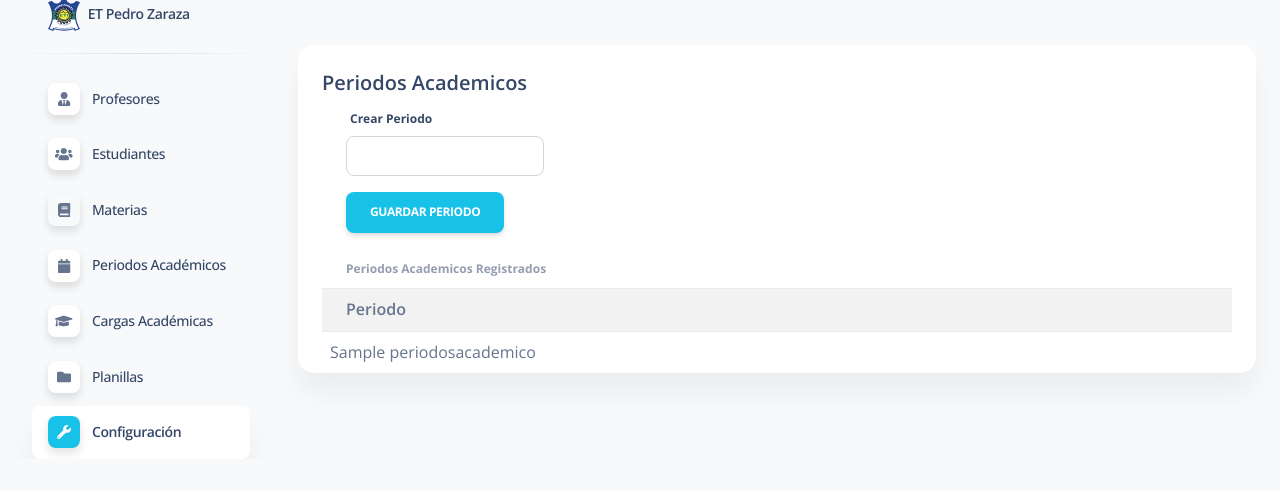
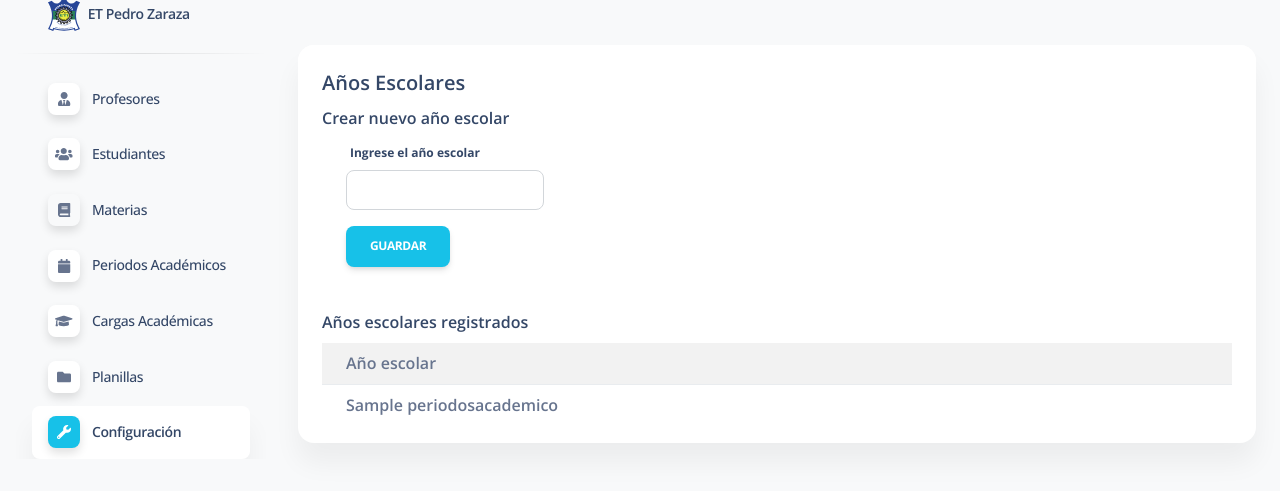
Before and after one commit to georgbztt/ETPZ, a Django app: page /configuracion/periodos-academicos in a window 1280 px wide. Shown: the part 41-532 px from the top of the page. Run offline with Django 3.2, Linux system fonts and the light colour scheme; a user stored in the database is signed in; tables that the repository leaves empty hold one stand-in row (values such as "Sample post"); some libraries are stand-ins or nearby versions.

Commit message:
Mejora los estilos de las etiquetas en anios escolares, anios y menciones

```diff
--- a/apps/home/forms.py
+++ b/apps/home/forms.py
@@ -28,5 +28,5 @@ class AniosForm(forms.Form):
     nombre = forms.CharField(label="Nombre", max_length=255, required=True, widget=forms.TextInput(attrs={'class': 'form-control'}))
 
 class MencionesForm(forms.Form):
-    nombre = forms.CharField(label="Nombre mención", max_length=255, required=True, widget=forms.TextInput(attrs={'class': 'form-control'}))
-    nombre_abrev = forms.CharField(label="Nombre mención abreviado", max_length=5, required=True, widget=forms.TextInput(attrs={'class': 'form-control'}))
+    nombre = forms.CharField(label="Ingrese el nombre mención", max_length=255, required=True, widget=forms.TextInput(attrs={'class': 'form-control'}))
+    nombre_abrev = forms.CharField(label="Ingrese la abreviatura de la mención", max_length=5, required=True, widget=forms.TextInput(attrs={'class': 'form-control'}))
--- a/apps/home/views.py
+++ b/apps/home/views.py
@@ -737,7 +737,7 @@ def crearPeriodoAcademico(request):
     context = {
         'form':form,
         'segment':'configuracion',
-        'title':'Periodos Academicos',
+        'title':'Años Escolares',
         'table':content,
         'data_table':data_table
     }
--- a/apps/templates/home/configuracion/index.html
+++ b/apps/templates/home/configuracion/index.html
@@ -10,7 +10,7 @@
   <div class="width-min">
     <h6>Crear:</h6>
     <div class="d-flex gap-3">
-      <a class="btn btn-primary" href="{% url 'crear_periodo' %}" role="button">Periodos Académicos</a>
+      <a class="btn btn-primary" href="{% url 'crear_periodo' %}" role="button">Años Escolares</a>
       <a class="btn btn-primary" href="{% url 'crear_anios' %}" role="button">Años</a>
       <a class="btn btn-primary" href="{% url 'crear_menciones' %}" role="button">Menciones</a>
       <a class="btn btn-primary" href="{% url 'secciones' %}" role="button">Secciones</a>
--- a/apps/templates/home/configuracion/periodos-academicos.html
+++ b/apps/templates/home/configuracion/periodos-academicos.html
@@ -5,12 +5,15 @@
 {% endblock stylesheets %}
 
 <div class="container-fluid">
+
+    <h6>Crear nuevo año escolar</h6>
+
     <form method="post">
         {% csrf_token %}
         <div class="container">
             <div class="row">
                 <div class="col-3 {% if form.nombre.errors %}form-error{% endif %}">
-                    <label for="{{ form.nombre.id_for_label }}">Crear Periodo</label> <br>
+                    <label for="{{ form.nombre.id_for_label }}">Ingrese el año escolar</label> <br>
                     {{ form.nombre }}
                 </div>
             </div>
@@ -18,29 +21,25 @@
             <div class="w-100"></div>
 
             <div class="col pt-3">
-                <button class="btn btn-primary" type="submit">Guardar Periodo</button>
+                <button class="btn btn-primary" type="submit">Guardar</button>
             </div>
         </div>
     </form>
 
-    <div>
-        <table class="table table-striped mb-0 ">
-            <thead>
-                <tr>
-                    <th class="text-xs font-weight-bolder opacity-7">Periodos Academicos Registrados</th>
-                </tr>
-            </thead>
+    <br/>
+
+    <h6>Años escolares registrados</h6>
+
+    <table class="table table-striped">
         <tbody>
             <tr>
-                    <th class="font-weight-bold align-middle ps-4">Periodo</th>
+                <th class="font-weight-bold align-middle ps-4">Año escolar</th>
             </tr>
             {% for i in data_table %}
                 <tr>
-                        <td>{{ i.nombre }}</td>
+                    <td class="font-weight-bold px-4">{{ i.nombre }}</td>
                 </tr>
             {% endfor %}
         </tbody>
     </table>
 </div>
-    <div class="w-100"></div>
-</div>
```
Also changed, not shown: apps/templates/home/configuracion/anios.html (+8 -10 lines), apps/templates/home/configuracion/menciones.html (+10 -15 lines), apps/templates/home/configuracion/secciones.html (+9 -16 lines). Lines whose indentation alone changed are shown as unchanged.
